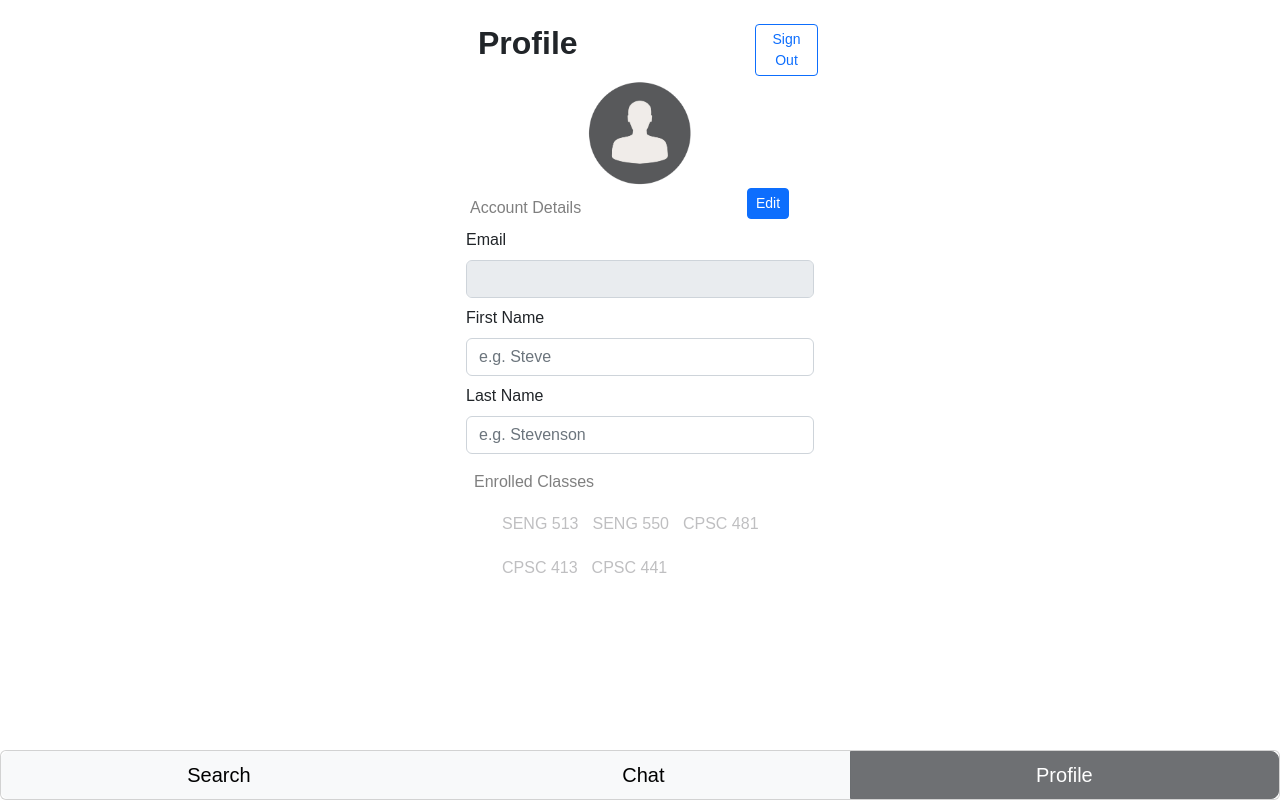
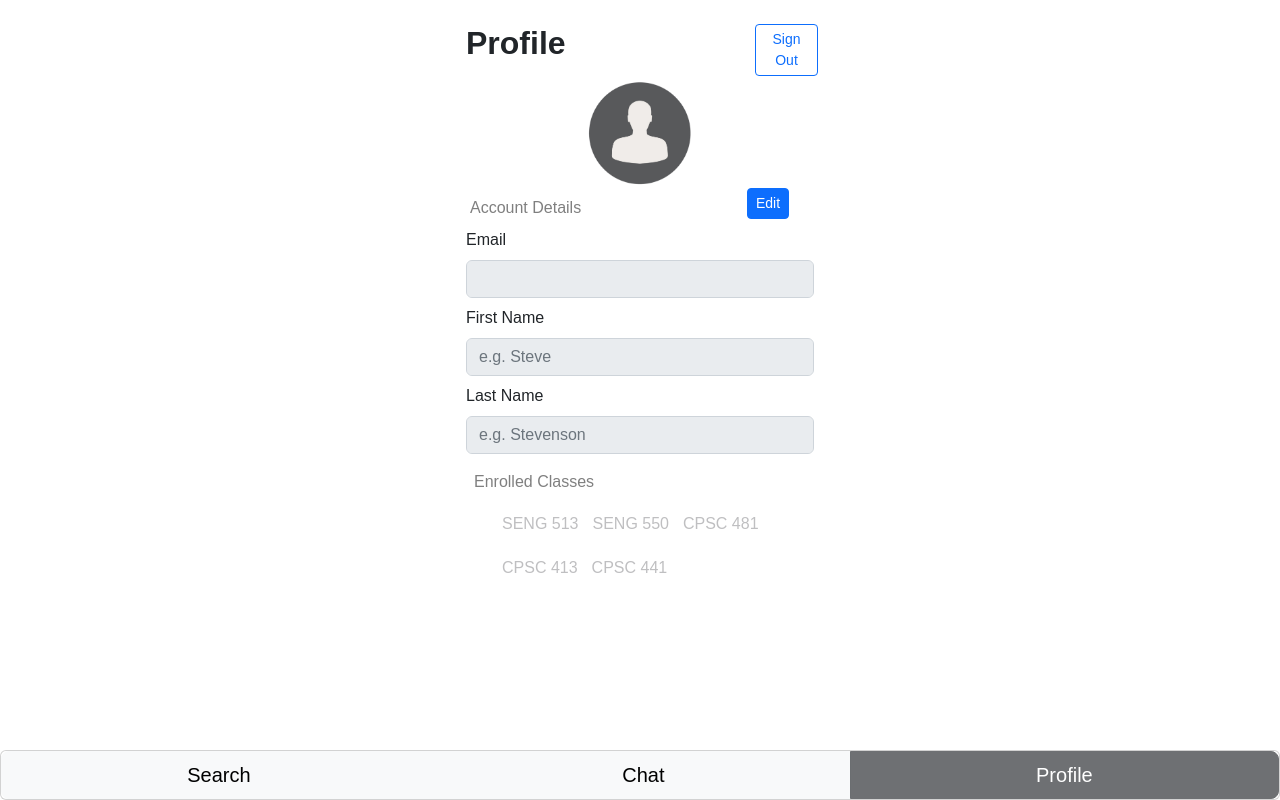
Before and after one commit to SENG513-F22-Group22/VarsityChat, a React (Create React App) app in the folder client/: page /profile in a window 1280 px wide. Built offline with nearby package versions, Linux system fonts and the light colour scheme; no server answers.

Commit message:
Cleaned up profile page and changed savetrigger

```diff
--- a/client/src/components/BottomNav.js
+++ b/client/src/components/BottomNav.js
@@ -3,8 +3,6 @@ import React, { useState } from 'react'
 import {
     Button,
     Card,
-    Container,
-    Row,
     ButtonGroup,
 } from 'react-bootstrap';
 import { useNavigate } from "react-router-dom"
--- a/client/src/components/SaveTrigger.js
+++ b/client/src/components/SaveTrigger.js
@@ -1,6 +1,6 @@
 import React, { useState, useRef } from 'react';
 import Button from 'react-bootstrap/Button';
-import Overlay from 'react-bootstrap/Overlay';
+import OverlayTrigger from 'react-bootstrap/Overlay';
 import Tooltip from 'react-bootstrap/Tooltip';
 
 function SaveTrigger({ edit, setEdit }) {
@@ -9,11 +9,11 @@ function SaveTrigger({ edit, setEdit }) {
     const target = useRef(null);
 
     const handleClick = () => {
-        setShow(!show);
         setEdit(!edit);
         if (text === 'Edit') {
             setText('Save')
         } else {
+            setShow(!show);
             setText('Edit')
         }
     };
@@ -23,13 +23,13 @@ function SaveTrigger({ edit, setEdit }) {
             <Button id="ESButton" variant={edit ? "outline-primary" : "primary"} size="sm" ref={target} onClick={handleClick}>
                 {text}
             </Button>
-            <Overlay target={target.current} show={show} placement="left">
+            <OverlayTrigger target={target.current} show={show} placement="left">
                 {(props) => (
                     <Tooltip id="overlay-example" {...props}>
                         Changes Saved!
                     </Tooltip>
                 )}
-            </Overlay>
+            </OverlayTrigger>
         </>
     );
 }
--- a/client/src/pages/Profile.js
+++ b/client/src/pages/Profile.js
@@ -30,7 +30,7 @@ const Profile = ({ socket }) => {
       <Container fluid="lg">
         <Row>
           <Col xs={0} lg={4}></Col>
-          <Col xs={2} lg={1}><h2 className="text-start fw-bold mt-4 ms-3">Profile</h2></Col>
+          <Col xs={2} lg={1}><h2 className="text-start fw-bold mt-4 ms-1">Profile</h2></Col>
           <Col xs={6} lg={2}></Col>
           <Col xs={4} lg={1}><Button variant="outline-primary" size="sm" className="mt-4 ms-2" onClick={signOut}>Sign Out</Button></Col>
           <Col xs={0} lg={4}></Col>
@@ -61,11 +61,11 @@ const Profile = ({ socket }) => {
               </Form.Group>
               <Form.Group className="mb-2" controlId="formFirstName">
                 <Form.Label>First Name</Form.Label>
-                <Form.Control type="text" placeholder="e.g. Steve" disabled={edit} />
+                <Form.Control type="text" placeholder="e.g. Steve" disabled={!edit} />
               </Form.Group>
               <Form.Group className="mb-3" controlId="forLastName">
                 <Form.Label>Last Name</Form.Label>
-                <Form.Control type="text" placeholder="e.g. Stevenson" disabled={edit} />
+                <Form.Control type="text" placeholder="e.g. Stevenson" disabled={!edit} />
               </Form.Group>
               <p className='text-black-50 text-start ms-2 mt-2 mb-2 negative-margin-bottom'>Enrolled Classes</p>
               <ul className="class_list">
```
